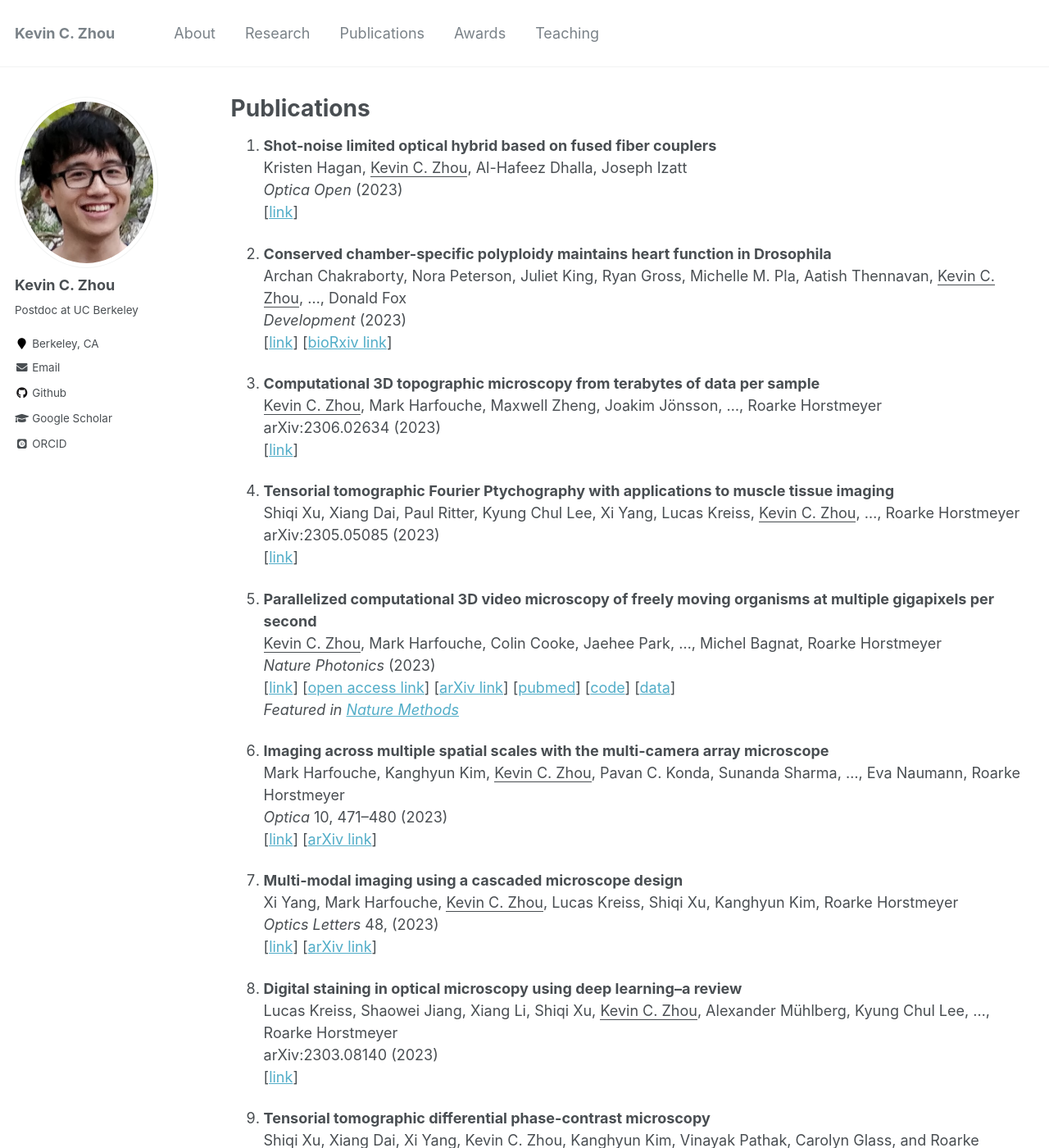
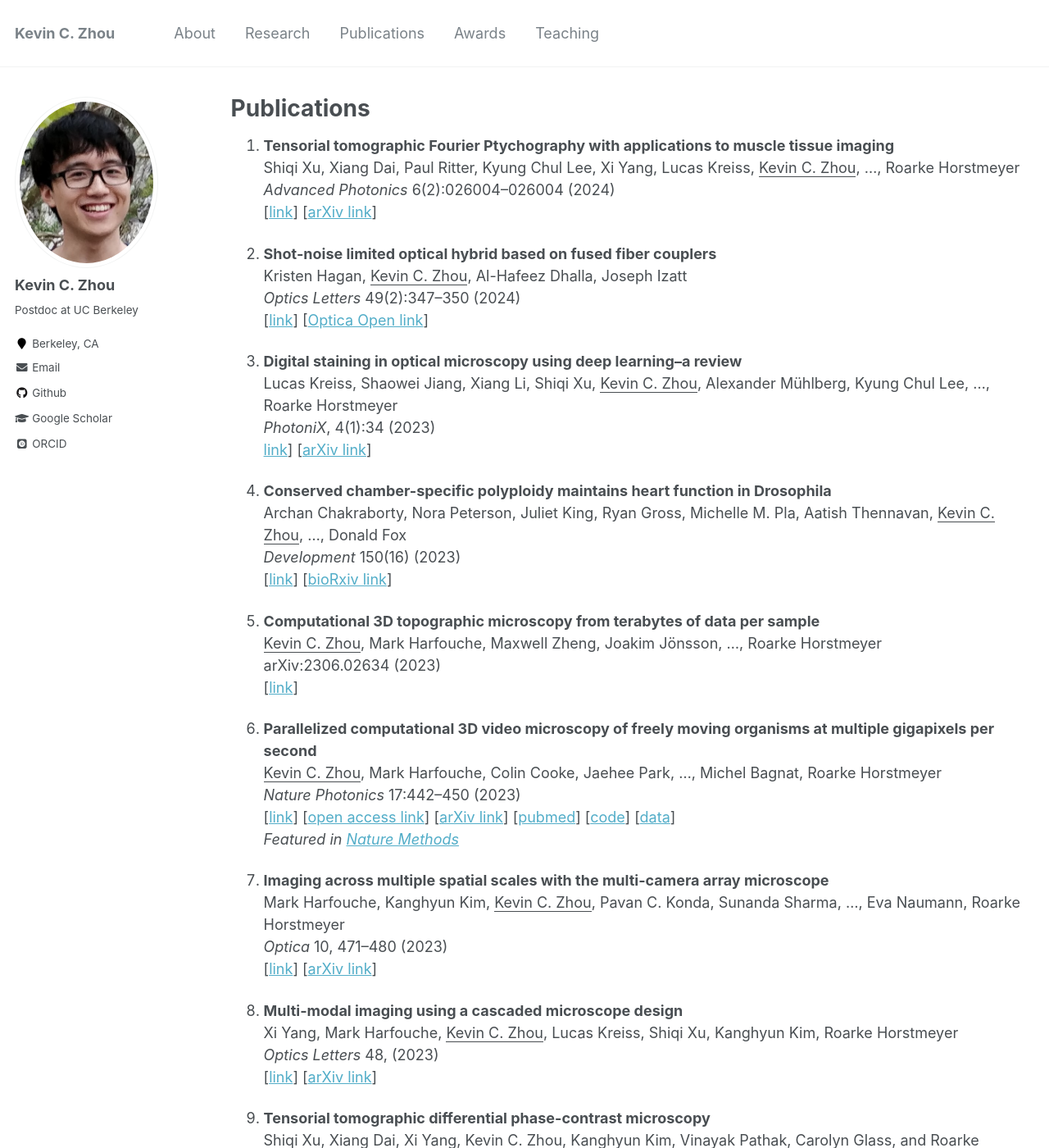
Before and after one commit to kevinczhou/kevinczhou.github.io, a Jekyll site: the page built from _pages/publications.md, in a window 1280 px wide and 1400 px high. Shown: the whole window at 82% size. Built offline with Jekyll 4.4.1, drawn with Linux system fonts in a browser that asks for light colours; some web fonts are replaced.

Commit message:
Update publications.md

```diff
--- a/_pages/publications.md
+++ b/_pages/publications.md
@@ -4,15 +4,24 @@ title: "Publications"
 permalink: /publications/
 author_profile: true
 ---
+1. **Tensorial tomographic Fourier Ptychography with applications to muscle tissue imaging**
+Shiqi Xu, Xiang Dai, Paul Ritter, Kyung Chul Lee, Xi Yang, Lucas Kreiss, <ins>Kevin C. Zhou</ins>, ..., Roarke Horstmeyer
+*Advanced Photonics* 6(2):026004–026004 (2024)
+[[link](https://www.spiedigitallibrary.org/journals/advanced-photonics/volume-6/issue-02/026004/Tensorial-tomographic-Fourier-ptychography-with-applications-to-muscle-tissue-imaging/10.1117/1.AP.6.2.026004.full#_=_)] [[arXiv link](https://arxiv.org/abs/2305.05085)]
 
 1. **Shot-noise limited optical hybrid based on fused fiber couplers**
 Kristen Hagan, <ins>Kevin C. Zhou</ins>, Al-Hafeez Dhalla, Joseph Izatt
-*Optica Open* (2023)
-[[link](https://preprints.opticaopen.org/articles/preprint/Shot-noise_limited_optical_hybrid_based_on_fused_fiber_couplers/24114699/1)]
+*Optics Letters* 49(2):347–350 (2024)
+[[link](https://opg.optica.org/ol/abstract.cfm?uri=ol-49-2-347)] [[Optica Open link](https://preprints.opticaopen.org/articles/preprint/Shot-noise_limited_optical_hybrid_based_on_fused_fiber_couplers/24114699/1)]
+
+1. **Digital staining in optical microscopy using deep learning–a review**
+Lucas Kreiss, Shaowei Jiang, Xiang Li, Shiqi Xu, <ins>Kevin C. Zhou</ins>, Alexander Mühlberg, Kyung Chul Lee, ..., Roarke Horstmeyer
+*PhotoniX*, 4(1):34 (2023)
+[link](https://link.springer.com/article/10.1186/s43074-023-00113-4)] [[arXiv link](https://arxiv.org/abs/2303.08140)]
 
 1. **Conserved chamber-specific polyploidy maintains heart function in Drosophila**
 Archan Chakraborty, Nora Peterson, Juliet King, Ryan Gross, Michelle M. Pla, Aatish Thennavan, <ins>Kevin C. Zhou</ins>, ..., Donald Fox
-*Development* (2023)
+*Development* 150(16) (2023)
 [[link](https://journals.biologists.com/dev/article-abstract/doi/10.1242/dev.201896/325740/Conserved-chamber-specific-polyploidy-maintains)] [[bioRxiv link](https://doi.org/10.1101/2023.02.10.528086)]
 
 1. **Computational 3D topographic microscopy from terabytes of data per sample**
@@ -20,14 +29,9 @@ Archan Chakraborty, Nora Peterson, Juliet King, Ryan Gross, Michelle M. Pla, Aat
 arXiv:2306.02634 (2023)
 [[link](https://arxiv.org/abs/2306.02634)]
 
-1. **Tensorial tomographic Fourier Ptychography with applications to muscle tissue imaging**
-Shiqi Xu, Xiang Dai, Paul Ritter, Kyung Chul Lee, Xi Yang, Lucas Kreiss, <ins>Kevin C. Zhou</ins>, ..., Roarke Horstmeyer
-arXiv:2305.05085 (2023)
-[[link](https://arxiv.org/abs/2305.05085)]
-
 1. **Parallelized computational 3D video microscopy of freely moving organisms at multiple gigapixels per second**
 <ins>Kevin C. Zhou</ins>, Mark Harfouche, Colin Cooke, Jaehee Park, ..., Michel Bagnat, Roarke Horstmeyer
-*Nature Photonics* (2023)
+*Nature Photonics* 17:442–450 (2023)
 [[link](https://www.nature.com/articles/s41566-023-01171-7)] [[open access link](https://rdcu.be/c73l9)] [[arXiv link](https://arxiv.org/abs/2301.08351)] [[pubmed](https://www.ncbi.nlm.nih.gov/pmc/articles/PMC10552607/)] [[code](https://github.com/kevinczhou/3D-RAPID)] [[data](https://doi.org/10.7924/r4db86b1q)]
 *Featured in [Nature Methods](https://www.nature.com/articles/s41592-023-01892-1)*
 
@@ -40,11 +44,6 @@ Mark Harfouche, Kanghyun Kim, <ins>Kevin C. Zhou</ins>, Pavan C. Konda, Sunanda
 Xi Yang, Mark Harfouche, <ins>Kevin C. Zhou</ins>, Lucas Kreiss, Shiqi Xu, Kanghyun Kim, Roarke Horstmeyer
 *Optics Letters* 48, (2023)
 [[link](https://opg.optica.org/ol/abstract.cfm?doi=10.1364/OL.471380)] [[arXiv link](https://arxiv.org/abs/2208.08875)]
-
-1. **Digital staining in optical microscopy using deep learning–a review**
-Lucas Kreiss, Shaowei Jiang, Xiang Li, Shiqi Xu, <ins>Kevin C. Zhou</ins>, Alexander Mühlberg, Kyung Chul Lee, ..., Roarke Horstmeyer
-arXiv:2303.08140 (2023)
-[[link](https://arxiv.org/abs/2303.08140)]
 
 1. **Tensorial tomographic differential phase-contrast microscopy**
 Shiqi Xu, Xiang Dai, Xi Yang, <ins>Kevin C. Zhou</ins>, Kanghyun Kim, Vinayak Pathak, Carolyn Glass, and Roarke Horstmeyer
```
